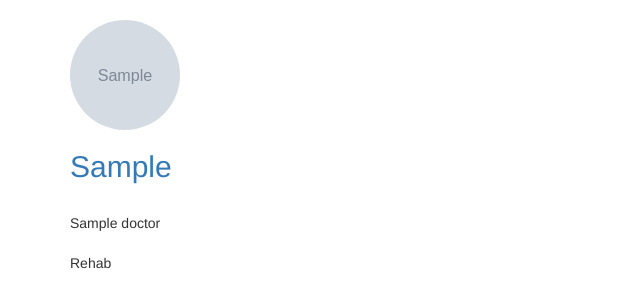
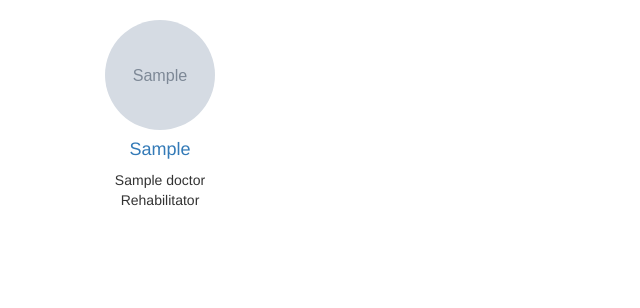
Before and after one commit to LukaBrazi/rehub_portal, a Django app: page /doctors in a window 1280 px wide. Shown: the part 52-360 px from the top of the page, without its empty margins (0-640 px from the left). Run offline with Django 3.2, Linux system fonts and the light colour scheme; tables that the repository leaves empty hold one stand-in row (values such as "Sample post"); grey boxes marked "Sample" are stand-in pictures; some libraries are stand-ins or nearby versions.

Commit message:
fix html

```diff
--- a/templates/doctors/doctor_detail.html
+++ b/templates/doctors/doctor_detail.html
@@ -1,10 +1,11 @@
 {% extends 'base.html'%}
 
 {% block content %}
-        <img class="img-circle" src="{{doctor_detail.avatar.url}}" width="110" height="110" alt="">
+        <img class="img" src="{{doctor_detail.avatar.url}}" width="110" height="110" alt="">
         <h4>{{doctor_detail.first_name}}</h4>
          <h4>{{doctor_detail.second_name}}</h4>
           <img class="img" src="{{doctor_detail.diploma.url}}" width="110" height="110" alt="">
+          <h4>{{doctor_detail.profession.get_name_display}}</h4>
           <p>{{doctor_detail.bio}}</p>
         <p>{{doctor_detail.date_of_registration}}</p>
 {% endblock %}
--- a/templates/doctors/doctor_list.html
+++ b/templates/doctors/doctor_list.html
@@ -1,21 +1,33 @@
 {% extends 'base.html'%}
-
 {% block content %}
-      <div class="album py-5 bg-light">
-        <div class="container">
+          <div class="left-ads-display col-lg-9">
+        <div class="row">
             {% for doctor in doctor_list%}
-          <div class="row">
-            <div class="col-md-4">
-              <div class="card mb-4 box-shadow">
-                <p><img class="img-circle" src="{{doctor.avatar.url}}"  width="110" height="110"  alt="Doc photo"></p>
-                <div class="card-body">
-                  <h2><a href="{% url 'doctor_detail' doctor.pk %}"> {{ doctor.first_name }}</a></h2>
-                     <br>{{doctor.second_name}}</br>
-                     <br>{{doctor.profession.name}}</br>
-              </div>
-                {%endfor%}
-            </div>
-          </div>
-          </div>
+                <div class="col-md-4 product-men">
+                    <div class="product-shoe-info editContent text-center mt-lg-4">
+                        <div class="men-thumb-item">
+                            <img class="img-circle" src="{{ doctor.avatar.url }}" width="110" height="110" alt="">
+                        </div>
+                        <div class="item-info-product">
+                            <h4 class="">
+                                <a href="{% url 'doctor_detail' doctor.pk %}"> {{ doctor.first_name }}</a>
+                            </h4>
+                            <div class="product_price">
+                                <div class="grid-price">
+                                    <span class="money editContent">{{doctor.second_name}}</span>
+                                </div>
+                            </div>
+                            <div class="product_price">
+                                <div class="grid-price">
+                                    <span class="money editContent">{{doctor.profession.get_name_display}}</span>
+                                </div>
+                            </div>
+                        </div>
                     </div>
-{% endblock%}
+                </div>
+            {% endfor %}
+        </div>
+        <div class="grid-img-right mt-4 text-right bg bg1" >
+        </div>
+    </div>
+{% endblock %}
```
